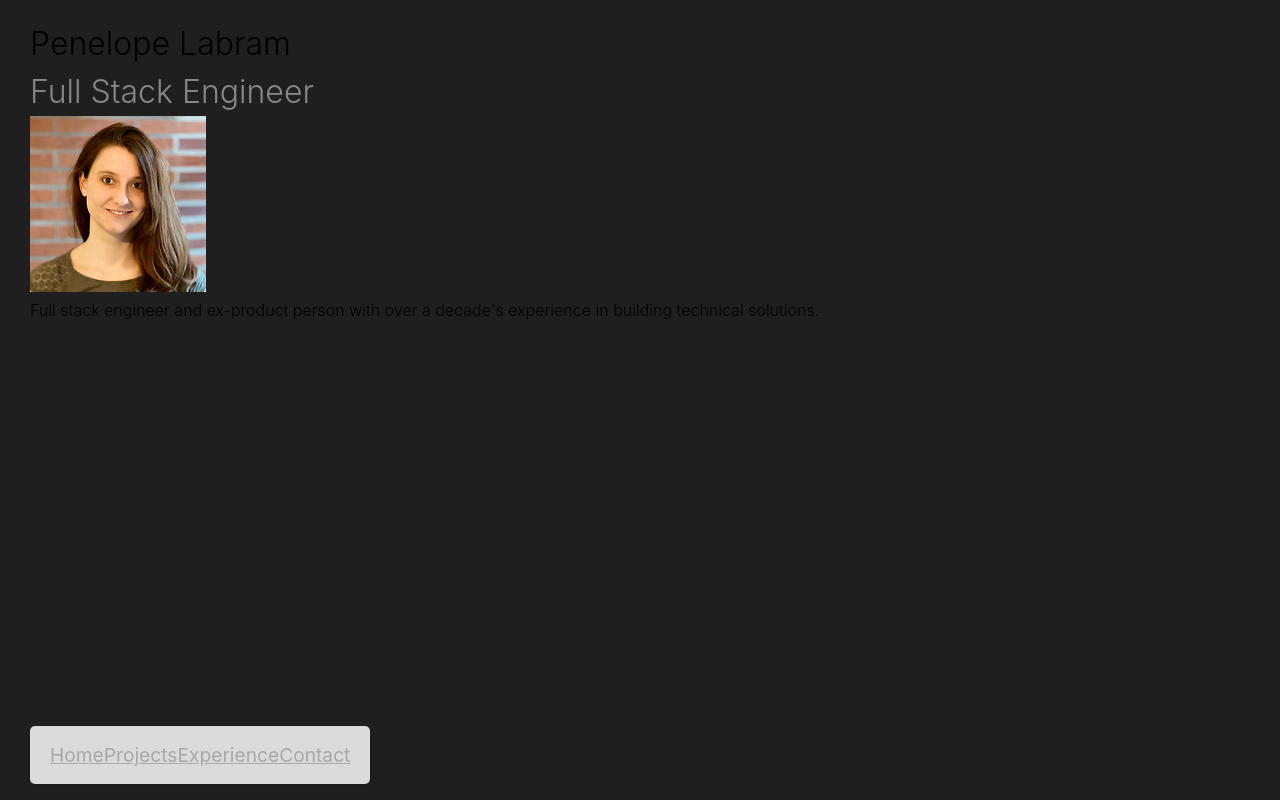
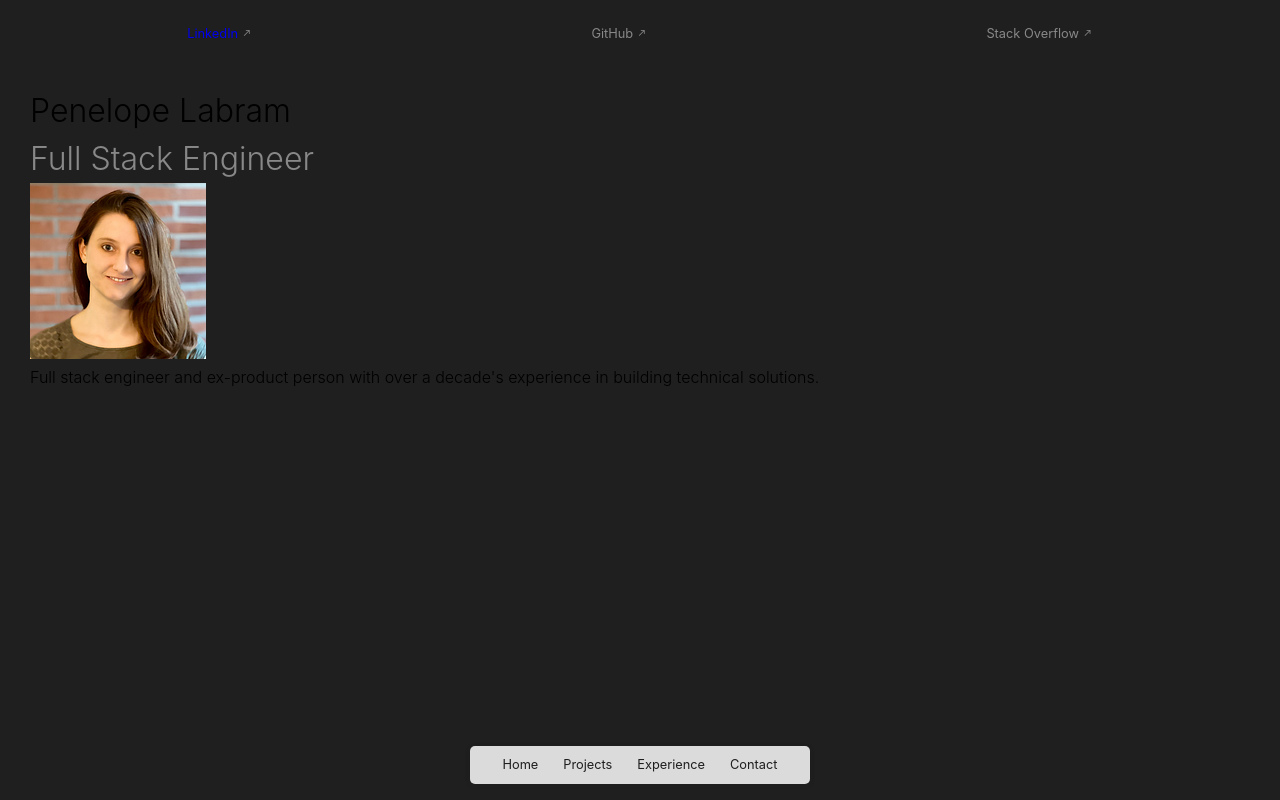
Before and after one commit to plabram/portfolio, a website built with Vite: page index.html in a window 1280 px wide. Built offline with nearby package versions, Linux system fonts and the light colour scheme.

Commit message:
Add header to all pages except Contact

```diff
--- a/Navbar/Navbar.js
+++ /dev/null
@@ -1,12 +0,0 @@
-import "./Navbar.css"
-
-const links = ["Home", "Projects", "Experience", "Contact"]
-
-export const Navbar = () => `
-  <ul>
-    <li><a href="${links[0].toLowerCase()}" id="${links[0].toLowerCase()}link">${links[0]}</a></li>
-    <li><a href="${links[1].toLowerCase()}" id="${links[1].toLowerCase()}link">${links[1]}</a></li>
-    <li><a href="${links[2].toLowerCase()}" id="${links[2].toLowerCase()}link">${links[2]}</a></li>
-    <li><a href="${links[3].toLowerCase()}" id="${links[3].toLowerCase()}link">${links[3]}</a></li>
-  </ul>
-`
--- /dev/null
+++ b/components/Header/Header.css
@@ -0,0 +1,20 @@
+header {
+  position: sticky;
+  padding: 20px 0 20px 0;
+}
+
+header > ul {
+  display: flex;
+  list-style-type: none;
+  gap: 5px;
+  padding: 4px 20px;
+  flex-direction: row;
+  justify-content: space-around;
+  align-items: center;
+  flex-wrap: wrap;
+}
+
+header > ul, .material-symbols-outlined {
+  font-size: 0.8em;
+  color: var(--mid);
+}
--- /dev/null
+++ b/components/Header/Header.js
@@ -0,0 +1,10 @@
+import "./Header.css"
+
+export const Header = () => `
+
+  <ul>
+    <li><a href="https://www.linkedin.com/in/penelopelabram/">LinkedIn <span class="material-symbols-outlined">north_east</span></a></li>
+    <li>GitHub <span class="material-symbols-outlined">north_east</span></li>
+    <li>Stack Overflow <span class="material-symbols-outlined">north_east</span></li>
+  </ul>
+  `
--- a/Navbar/Navbar.css
+++ b/components/Navbar/Navbar.css
@@ -1,12 +1,12 @@
 nav {
   position: fixed;
-  /* padding-top: calc(100vh - 10em); */
   bottom: 1em;
+  margin-left: calc(50vw - 170px);
+  width: 340px;
 }
 
-ul {
+nav > ul {
   display: flex;
-  width: 340px;
   height: 3em;
   padding: 4px 20px;
   flex-direction: row;
@@ -16,15 +16,14 @@ ul {
   background-color: var(--light);
   opacity: 0.88;
   border-radius: 5px;
-  margin: 0 auto;
-  font-size: 1.2em;
+  font-size: 0.8em;
   box-shadow: var(--dark) 0px 1px 4px 0px;
 }
 
-a {
+.navlink {
   color: var(--dark);
   }
 
-a:visited {
+.navlink:visited {
   color: var(--dark);
   }
--- /dev/null
+++ b/components/Navbar/Navbar.js
@@ -0,0 +1,10 @@
+import "./Navbar.css"
+
+export const Navbar = () => `
+  <ul>
+    <li><a href="home" id="homelink" class="navlink">Home</a></li>
+    <li><a href="projects" id="projectslink" class="navlink">Projects</a></li>
+    <li><a href="experience" id="experiencelink" class="navlink">Experience</a></li>
+    <li><a href="contact" id="contactlink" class="navlink">Contact</a></li>
+  </ul>
+`
--- a/index.html
+++ b/index.html
@@ -6,12 +6,17 @@
   <link rel="icon" type="image/svg+xml" href="/vite.svg" />
   <meta name="viewport" content="width=device-width, initial-scale=1.0" />
   <script type="module" src="/main.js" defer></script>
+  <link rel="stylesheet"
+    href="https://fonts.googleapis.com/css2?family=Material+Symbols+Outlined:opsz,wght,FILL,GRAD@20..48,100..700,0..1,-50..200" />
   <title>Penelope Labram - Portfolio</title>
 </head>
 
 <body>
   <header></header>
   <main>
+    <span class="material-symbols-outlined">
+      open_in_new
+    </span>
   </main>
   <nav></nav>
   <footer></footer>
--- a/main.js
+++ b/main.js
@@ -2,14 +2,17 @@
 
 import './style.css'
 import { openLink } from './utils/openLink'
-import { Navbar } from './Navbar/Navbar'
-import { renderHome } from './Pages/Home/Home'
-import { renderExperience } from './Pages/Experience/Experience'
-import {renderProjects } from './Pages/Projects/Projects'
-import {renderContact } from './Pages/Contact/Contact'
+import { Header } from './components/Header/Header'
+import { Navbar } from './components/Navbar/Navbar'
+import { renderHome } from './pages/Home/Home'
+import { renderExperience } from './pages/Experience/Experience'
+import { renderProjects } from './pages/Projects/Projects'
+import { renderContact } from './pages/Contact/Contact'
 
 const nav = document.querySelector("nav")
 nav.innerHTML = Navbar()
+const header = document.querySelector("header")
+header.innerHTML = Header()
 
 openLink("#homelink", renderHome)
 openLink("#experiencelink", renderExperience)
--- a/pages/Contact/Contact.css
+++ b/pages/Contact/Contact.css
@@ -0,0 +1,3 @@
+.contactlist {
+  padding: 0;
+}
--- a/pages/Contact/Contact.js
+++ b/pages/Contact/Contact.js
@@ -4,8 +4,15 @@ import "./Contact.css"
 
 export const renderContact = () => {
   const main = document.querySelector("main")
+  const header = document.querySelector("header")
   cleanPage(main)
+  cleanPage(header)
   main.innerHTML = `
-  contact stuff
+  <ul class="contactlist">
+  <li><a href="home" id="homelink" class="contactlink">Home</a></li>
+  <li><a href="projects" id="projectslink" class="contactlink">Projects</a></li>
+  <li><a href="experience" id="experiencelink" class="contactlink">Experience</a></li>
+  <li><a href="contact" id="contactlink" class="contactlink">Contact</a></li>
+</ul>
   `
 }
--- a/pages/Experience/Experience.js
+++ b/pages/Experience/Experience.js
@@ -1,7 +1,10 @@
+import { Header } from "../../components/Header/Header"
 import { cleanPage } from "../../utils/cleanPage"
 import "./Experience.css"
 
 export const renderExperience = () => {
+  const header = document.querySelector("header")
+  header.innerHTML = Header()
   const main = document.querySelector("main")
   cleanPage(main)
   main.innerHTML = `
--- a/pages/Home/Home.css
+++ b/pages/Home/Home.css
@@ -1,3 +1,3 @@
 .home {
-  padding: 0 8rem;
+  padding: 20px 30px 20px 30px;
 }
--- a/pages/Home/Home.js
+++ b/pages/Home/Home.js
@@ -1,3 +1,4 @@
+import { Header } from "../../components/Header/Header"
 import { cleanPage } from "../../utils/cleanPage"
 import "./Home.css"
 
@@ -5,9 +6,11 @@ export const renderHome = () => {
   const main = document.querySelector("main")
   cleanPage(main)
   main.innerHTML = `
+  <section class="home">
   <h1>Penelope Labram</h1>
   <h2>Full Stack Engineer</h2>
   <img src="./assets/photo.png" />
   <p>Full stack engineer and ex-product person with over a decade's experience in building technical solutions.</p>
+  </section>
   `
 }
--- a/pages/Projects/Projects.js
+++ b/pages/Projects/Projects.js
@@ -1,7 +1,10 @@
+import { Header } from "../../components/Header/Header"
 import { cleanPage } from "../../utils/cleanPage"
 import "./Projects.css"
 
 export const renderProjects = () => {
+  const header = document.querySelector("header")
+  header.innerHTML = Header()
   const main = document.querySelector("main")
   cleanPage(main)
   main.innerHTML = `
--- a/style.css
+++ b/style.css
@@ -5,17 +5,17 @@
 
   color-scheme: light dark;
   /* color: rgba(255, 255, 255, 0.87); */
-  --dark: rgba(0, 0, 0, 0.24);
+  --dark: #1f1f1f;
   --light: rgb(246,246,246);
   --mid: rgb(136, 136, 136);
-  background-color: #1f1f1f;
+  background-color: var(--dark);
 
   font-synthesis: none;
   text-rendering: optimizeLegibility;
   -webkit-font-smoothing: antialiased;
   -moz-osx-font-smoothing: grayscale;
   -webkit-text-size-adjust: 100%;
-  padding: 20px 30px 20px 30px;
+  padding: 0;
 }
 
 * {
@@ -34,3 +34,7 @@ h2 {
 h1, h2, p {
   font-weight: 350;
 }
+
+a {
+  text-decoration: none;
+}
--- a/utils/openLink.js
+++ b/utils/openLink.js
@@ -1,7 +1,16 @@
+import { Header } from "../components/Header/Header"
+
 export const openLink = (id, func) => {
+
   const link = document.querySelector(id)
   link.addEventListener('click', (ev) => {
     ev.preventDefault();
+
+  if (id = "#homelink" || "#projectslink" || "#experiencelink") {
+    const header = document.querySelector("header")
+    header.innerHTML = Header()
+  }
+
     func()
   })
 }
```
